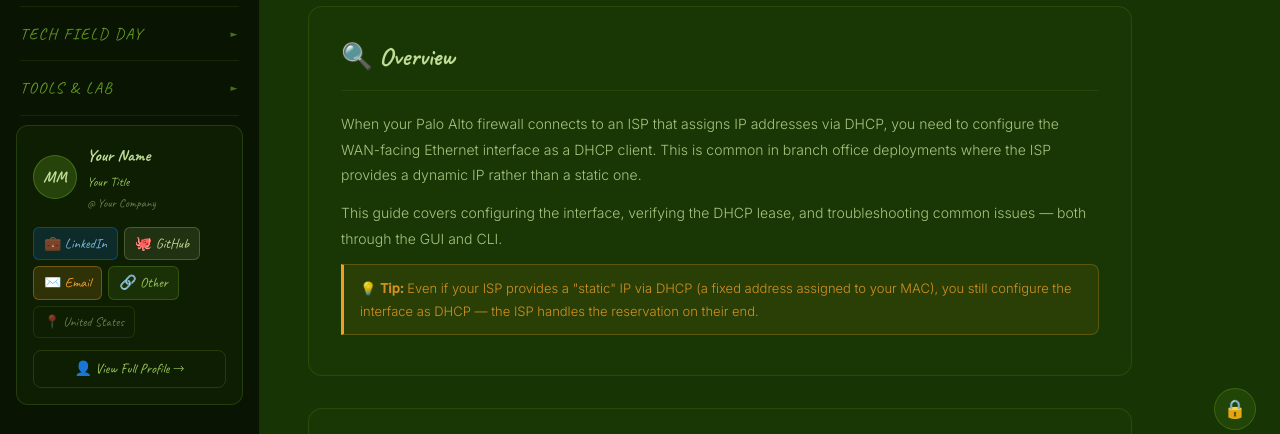
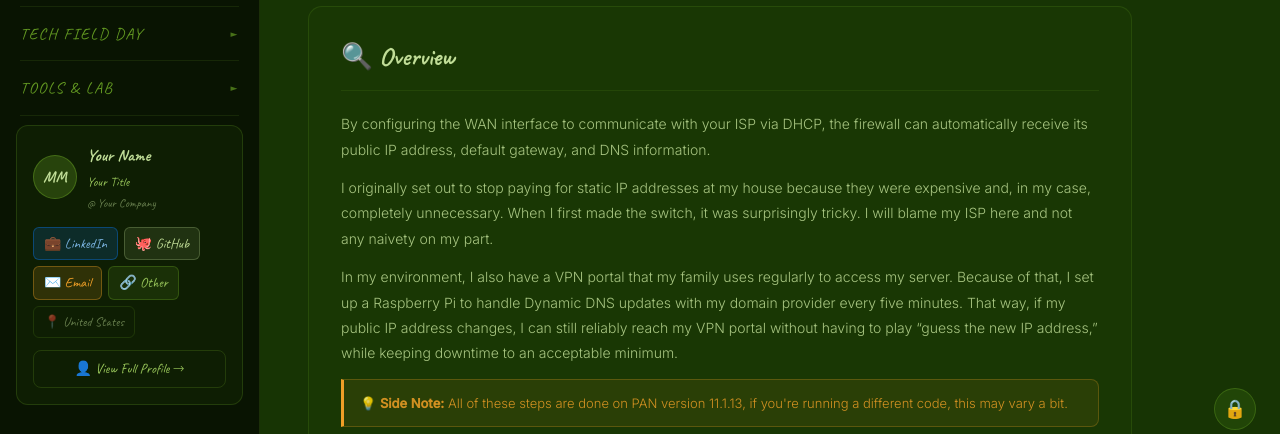
Before and after one commit to MountainModulation/mountainmodulation.github.io, a plain HTML site: page pa-dhcp-wan.html in a window 1280 px wide. Shown: the part 346-780 px from the top of the page. Drawn offline with nearby package versions, Linux system fonts and the light colour scheme; no server answers.

Commit message:
Enhance overview section with personal insights
Added personal experience and tips regarding DHCP configuration.

```diff
--- a/pa-dhcp-wan.html
+++ b/pa-dhcp-wan.html
@@ -363,9 +363,10 @@
     <!-- OVERVIEW -->
     <div class="content-block">
       <h2>&#128269; Overview</h2>
-      <p>When your Palo Alto firewall connects to an ISP that assigns IP addresses via DHCP, you need to configure the WAN-facing Ethernet interface as a DHCP client. This is common in branch office deployments where the ISP provides a dynamic IP rather than a static one.</p>
-      <p>This guide covers configuring the interface, verifying the DHCP lease, and troubleshooting common issues — both through the GUI and CLI.</p>
-      <div class="tip-box">&#128161; <strong>Tip:</strong> Even if your ISP provides a "static" IP via DHCP (a fixed address assigned to your MAC), you still configure the interface as DHCP — the ISP handles the reservation on their end.</div>
+      <p>By configuring the WAN interface to communicate with your ISP via DHCP, the firewall can automatically receive its public IP address, default gateway, and DNS information.</p>
+      <p>I originally set out to stop paying for static IP addresses at my house because they were expensive and, in my case, completely unnecessary. When I first made the switch, it was surprisingly tricky. I will blame my ISP here and not any naivety on my part.</p>
+      <p>In my environment, I also have a VPN portal that my family uses regularly to access my server. Because of that, I set up a Raspberry Pi to handle Dynamic DNS updates with my domain provider every five minutes. That way, if my public IP address changes, I can still reliably reach my VPN portal without having to play “guess the new IP address,” while keeping downtime to an acceptable minimum.</p>
+      <div class="tip-box">&#128161; <strong>Side Note:</strong> All of these steps are done on PAN version 11.1.13, if you're running a different code, this may vary a bit.</div>
     </div>
 
     <!-- PREREQUISITES -->
```
